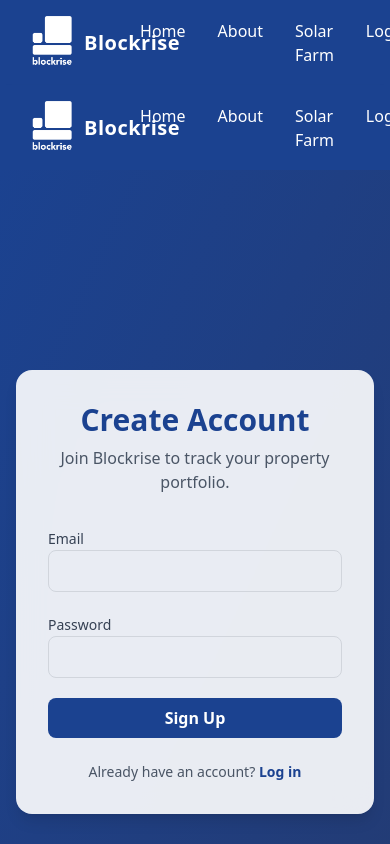
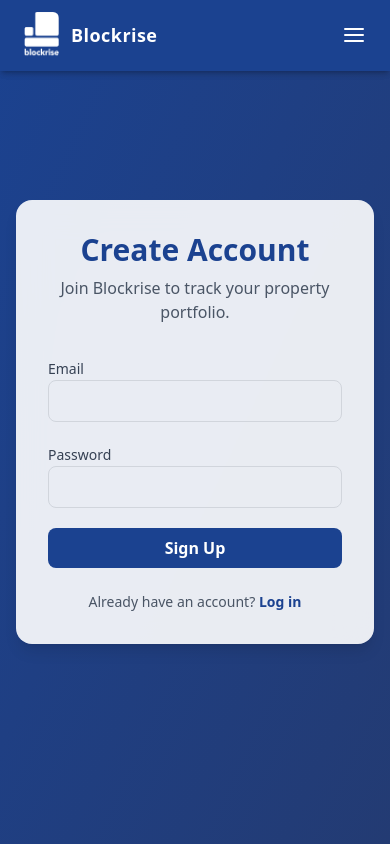
Before and after one commit to Rishikr333/blockrise, a Next.js app: page /signup in a window 390 px wide. Shown: the top 844 px of the page. Built offline with nearby package versions, Linux system fonts and the light colour scheme; no server answers.

Commit message:
Redesigned signup and dashboard pages

```diff
--- a/src/app/components/Navbar.tsx
+++ b/src/app/components/Navbar.tsx
@@ -2,19 +2,31 @@
 
 import Link from "next/link";
 import Image from "next/image";
-import React from "react";
+import { useState } from "react";
+import { FiMenu, FiX } from "react-icons/fi";
 
-const Navbar = () => {
+export default function Navbar() {
+  const [menuOpen, setMenuOpen] = useState(false);
+
   return (
-    <nav className="bg-[#1b4290] text-white px-8 py-4 flex justify-between items-center shadow-md">
-      {/* Logo */}
+    <nav className="bg-[#1b4290] text-white px-6 md:px-12 py-3 shadow-md fixed top-0 left-0 w-full z-50">
+      <div className="max-w-7xl mx-auto flex justify-between items-center">
+        {/* Logo Section */}
         <div className="flex items-center space-x-3">
-        <Image src="/logo.png" alt="Blockrise Logo" width={40} height={40} />
-        <span className="font-bold text-xl tracking-wide">Blockrise</span>
+          <Image
+            src="/logo.png"
+            alt="Blockrise Logo"
+            width={35}
+            height={35}
+            className="rounded-md"
+          />
+          <span className="font-bold text-lg md:text-xl tracking-wide">
+            Blockrise
+          </span>
         </div>
 
-      {/* Nav Links */}
-      <div className="flex space-x-8">
+        {/* Desktop Menu */}
+        <div className="hidden md:flex space-x-8 font-medium">
           <Link href="/" className="hover:text-yellow-400 transition">
             Home
           </Link>
@@ -28,8 +40,52 @@ const Navbar = () => {
             Login
           </Link>
         </div>
+
+        {/* Mobile Menu Toggle */}
+        <button
+          className="md:hidden focus:outline-none"
+          onClick={() => setMenuOpen(!menuOpen)}
+          aria-label="Toggle menu"
+        >
+          {menuOpen ? <FiX size={24} /> : <FiMenu size={24} />}
+        </button>
+      </div>
+
+      {/* Mobile Dropdown Menu */}
+      {menuOpen && (
+        <div className="md:hidden bg-[#1b4290]/95 backdrop-blur-md shadow-lg mt-3 rounded-lg">
+          <div className="flex flex-col items-center space-y-4 py-4">
+            <Link
+              href="/"
+              onClick={() => setMenuOpen(false)}
+              className="hover:text-yellow-400 transition"
+            >
+              Home
+            </Link>
+            <Link
+              href="/about"
+              onClick={() => setMenuOpen(false)}
+              className="hover:text-yellow-400 transition"
+            >
+              About
+            </Link>
+            <Link
+              href="/solar-farm"
+              onClick={() => setMenuOpen(false)}
+              className="hover:text-yellow-400 transition"
+            >
+              Solar Farm
+            </Link>
+            <Link
+              href="/login"
+              onClick={() => setMenuOpen(false)}
+              className="hover:text-yellow-400 transition"
+            >
+              Login
+            </Link>
+          </div>
+        </div>
+      )}
     </nav>
   );
-};
-
-export default Navbar;
+}
```
Lines whose indentation alone changed are shown as unchanged.
